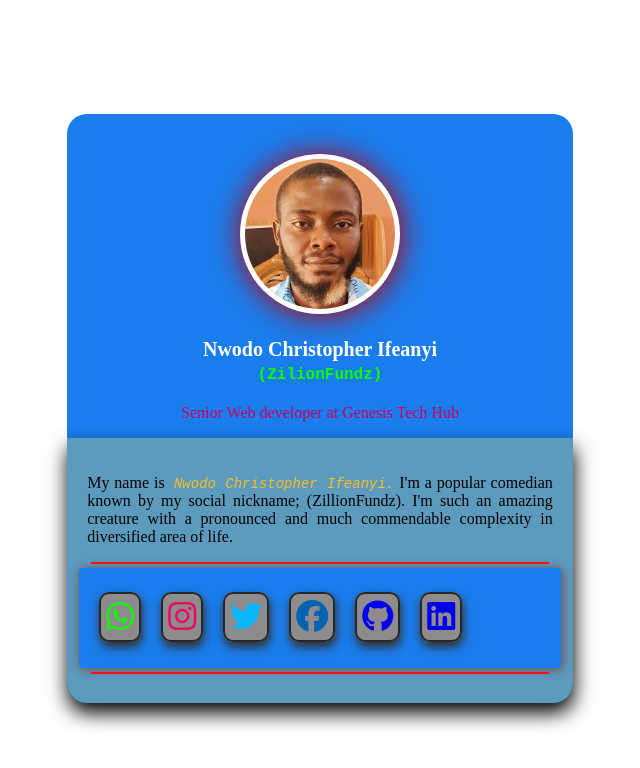
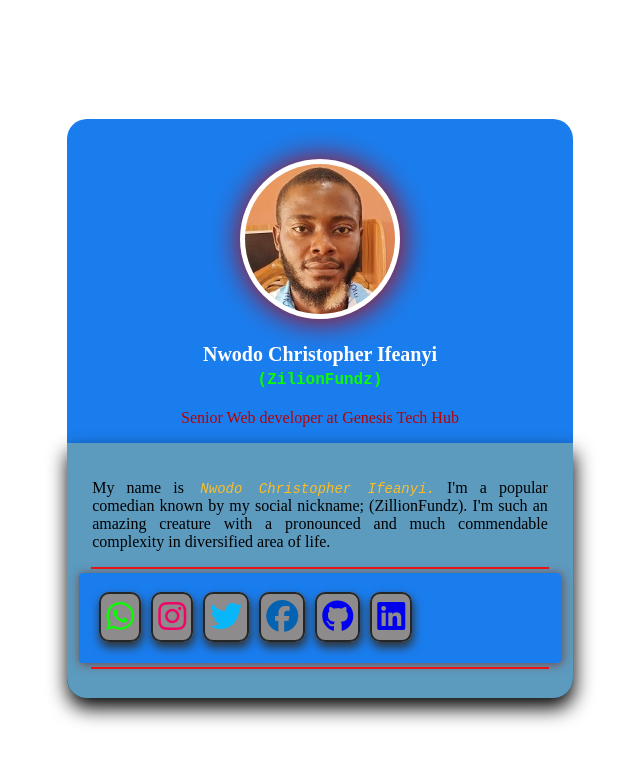
Before and after one commit to ZillionFundz/profilecard, a plain HTML site: page index.html in a window 1280 px wide. Shown: the whole page, without its empty margins (320-960 px from the left). Drawn offline with Linux system fonts and the light colour scheme.

Commit message:
Add files via upload

```diff
--- a/style.css
+++ b/style.css
@@ -20,7 +20,9 @@
 }
 
 .profile-box p {
-    color: #c9025f;
+    color: #b60303;
+    margin-left: -20px;
+    margin-right: -20px;
 }
 
 .profile-box h3 {
@@ -71,6 +73,8 @@
 .description-box p {
     color: #000000;
     font-size: 1rem;
+    margin-left: 5px;
+    margin-right: 5px;
 }
 
 .media-icons {
@@ -94,7 +98,7 @@
 }
 
 hr {
-    border: 0.2px solid #f31111;
+    border: 1px solid #f31111;
     margin: 4px;
 
 }
@@ -102,7 +106,7 @@ hr {
 .icon-group {
     background-color: #1a7dee;
     margin: 0px;
-    padding: 10px;
+    padding: 5px 15px;
     border-radius: 4px;
     box-shadow: 1px 1px 10px 0.5px #744a4a;
     margin-left: -8px;
@@ -110,7 +114,7 @@ hr {
 }
 
 .media {
-    margin: 2px 10px;
+    margin: 2px 5px;
     padding: 5px;
     background-color: #8d8b8b;
     border-radius: 10px;
```
